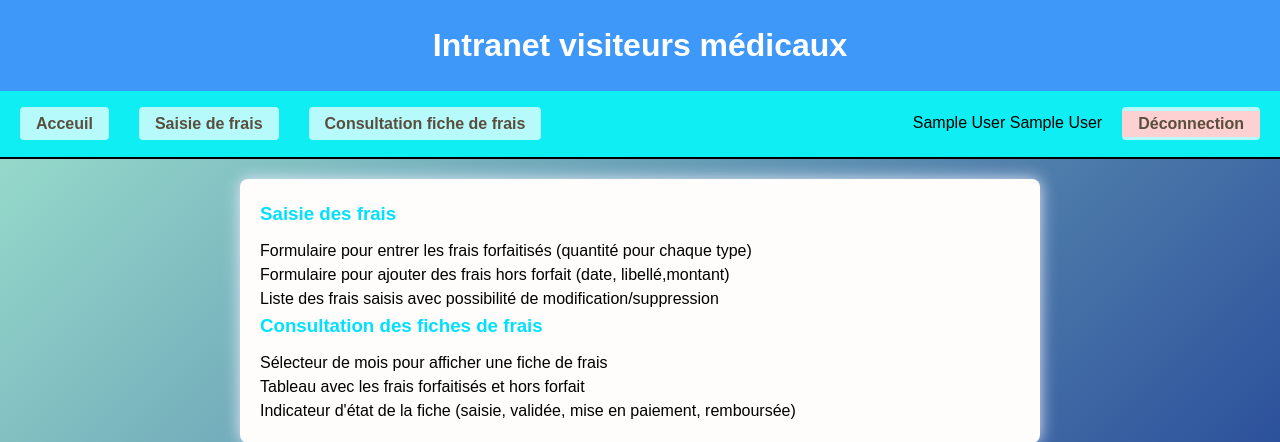
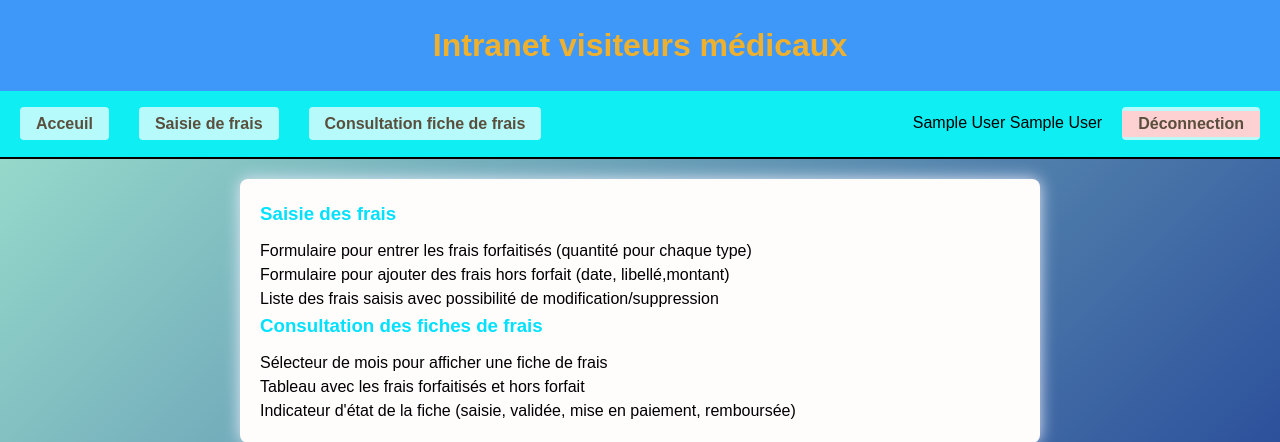
Before and after one commit to noa-chatris/gsb-main, a PHP site: page /gsb-main/visiteur/index.php in a window 1280 px wide. Shown: the top 442 px of the page. Run offline with PHP 8.4, Linux system fonts and the light colour scheme; the visitor is signed in with stand-in values (Sample User, id 1).

Commit message:
toujours de la collors

```diff
--- a/gsb-main/visiteur/style.css
+++ b/gsb-main/visiteur/style.css
@@ -14,7 +14,7 @@ body {
 
 .header {
     background-color: #3e98f9;
-    color: white;
+    color: rgb(239, 177, 45);
     padding: 20px 0;
     text-align: center;
 }
```
